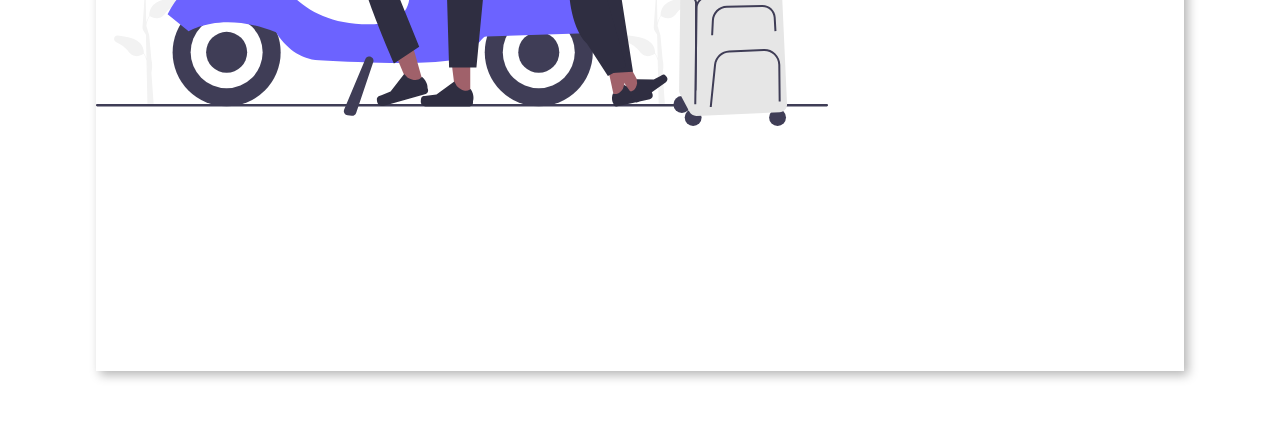
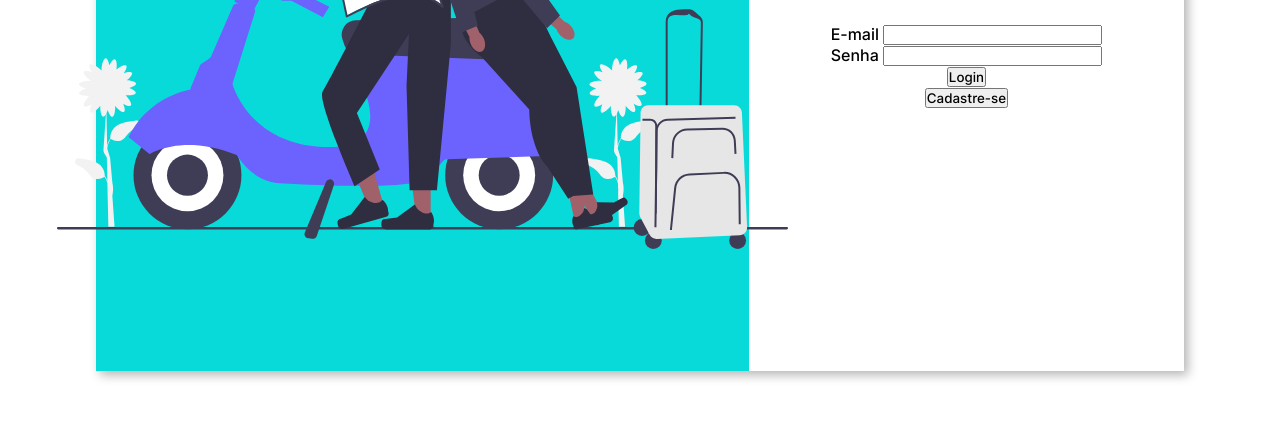
Before and after one commit to Rodrigues4567/formulario-de-login, a plain HTML site: page index.html in a window 1280 px wide. Shown: the part 369-800 px from the top of the page. Drawn offline with Linux system fonts and the light colour scheme.

Commit message:
Fazendo CSS do formulário

```diff
--- a/estilos/style.css
+++ b/estilos/style.css
@@ -1,8 +1,15 @@
+
+@font-face {
+    font-family: 'padrao';
+    src: url('../fonts/Inter/static/Inter-Medium.ttf');
+}
 
 * {
     padding: 0px;
     margin: 0px;
     box-sizing: border-box;
+    font-family: 'padrao', sans-serif;
+    font-weight: normal;
 }
 
 body {
@@ -19,3 +26,24 @@ body {
     display: flex;
     box-shadow: 4px 4px 10px rgba(0, 0, 0, 0.295);
 }
+
+.imagem {
+    display: flex;
+    justify-content: center;
+    align-items: center;
+    width: 60%;
+    background-color: rgb(8, 218, 218);
+}
+
+.formulario {
+    display: flex;
+    flex-direction: column;
+    justify-content: center;
+    align-items: center;
+    width: 40%;
+    text-align: center;
+}
+
+.formulario header {
+    margin-bottom: 40px;
+}
```
Also changed, not shown: fonts/Inter/Inter-VariableFont_slnt,wght.ttf (added), fonts/Inter/OFL.txt (added), fonts/Inter/README.txt (added), fonts/Inter/static/Inter-Black.ttf (added), fonts/Inter/static/Inter-Bold.ttf (added), fonts/Inter/static/Inter-ExtraBold.ttf (added), fonts/Inter/static/Inter-ExtraLight.ttf (added), fonts/Inter/static/Inter-Light.ttf (added), fonts/Inter/static/Inter-Medium.ttf (added), fonts/Inter/static/Inter-Regular.ttf (added), fonts/Inter/static/Inter-SemiBold.ttf (added), fonts/Inter/static/Inter-Thin.ttf (added).
